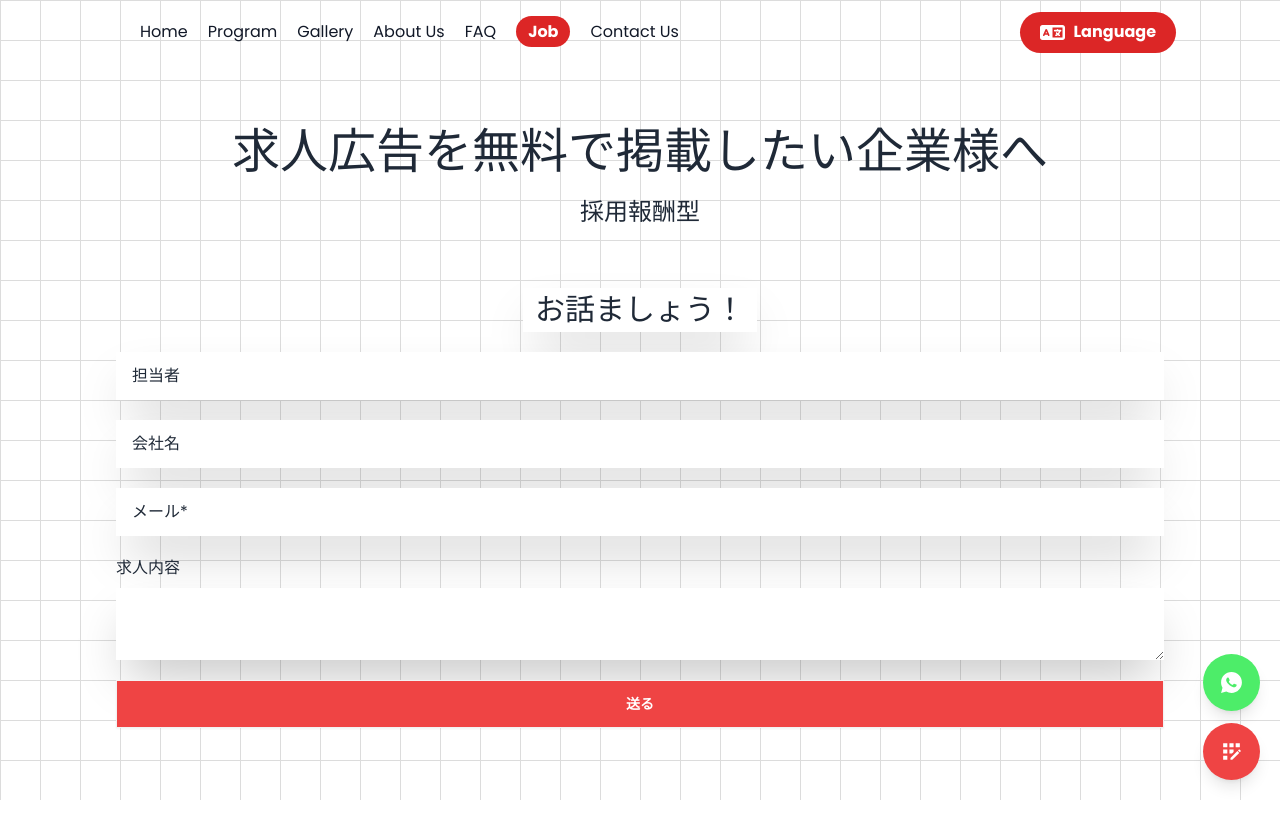
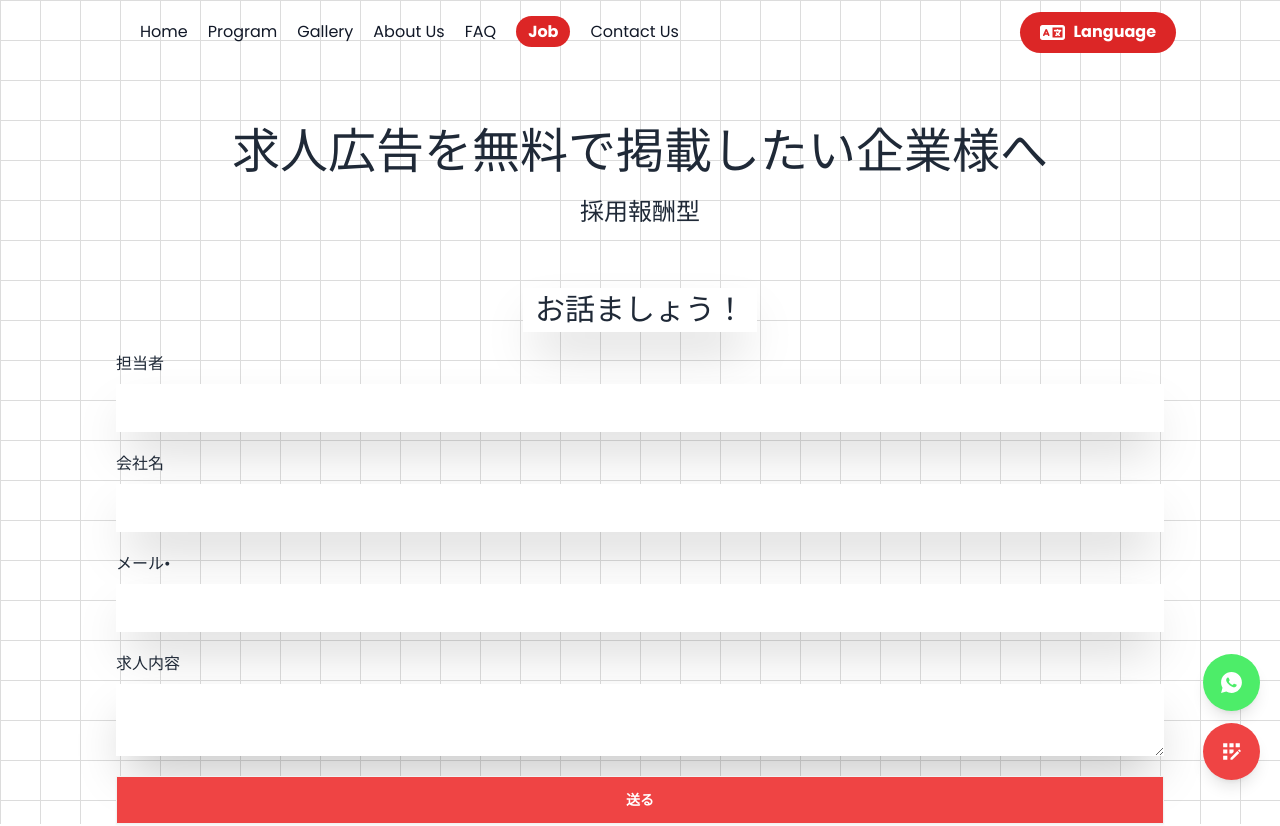
Before and after one commit to Ganesha-project/lpk-web, a Next.js app: page /job in a window 1280 px wide. Shown: the top 826 px of the page. Built offline with nearby package versions, Linux system fonts and the light colour scheme.

Commit message:
fix coloorr side maneu

```diff
--- a/src/Components/JobPage/FormJob.jsx
+++ b/src/Components/JobPage/FormJob.jsx
@@ -21,16 +21,18 @@ export const FormJob = () => {
                             className="flex flex-col gap-5 w-full"
                             method="POST"
                         >
-                            <label className="input shadow-2xl rounded-none border-none flex items-center gap-2">
-                                担当者
+                            <label htmlFor="1" className="-mb-3">担当者</label>
+                            <label id="1" className="input shadow-2xl rounded-none border-none flex items-center gap-2">
                                 <input type="text" name="担当者" className="grow" placeholder="" required />
                             </label>
-                            <label className="input shadow-2xl rounded-none border-none flex items-center gap-2">
-                                会社名
+
+                            <label htmlFor="2" className="-mb-3">会社名</label>
+                            <label id="2" className="input shadow-2xl rounded-none border-none flex items-center gap-2">
                                 <input type="email" name="会社名" className="grow" placeholder="" required />
                             </label>
-                            <label className="input shadow-2xl rounded-none border-none flex items-center gap-2">
-                                メール*
+
+                            <label htmlFor="3" className="-mb-3">メール•</label>
+                            <label id="3" className="input shadow-2xl rounded-none border-none flex items-center gap-2">
                                 <input type="number" name="メール*" className="grow" placeholder="" required />
                             </label>
                             <p className="-mb-3">
--- a/src/Components/Navbar.jsx
+++ b/src/Components/Navbar.jsx
@@ -28,13 +28,13 @@ export const Navbar = () => {
     }, []);
     return (
         <>
-            <div className={`navbar ${isScrolled ? "bg-[#00000076] backdrop-blur-lg !text-white" : "bg-transparent lg:text-gray-800"} ${specialPath ? "!text-white" : "text-gray-800"} ${noBannerPath ? 'text-slate-900' : ''} ${homePath ? "text-white lg:text-gray-900" : "text-gray-900"} duration-300 ease-in-out fixed z-50`}>
+            <div className={`navbar ${isScrolled ? "bg-[#00000076] backdrop-blur-lg !text-white" : "bg-transparent lg:text-gray-800"} ${specialPath ? "!text-white" : "text-gray-800"} ${noBannerPath ? 'text-slate-900' : ''} ${homePath ? "text-white lg:text-gray-900" : ""} duration-300 ease-in-out fixed z-50`}>
                 <div className="navbar-start lg:pl-24">
                     <div className="dropdown">
                         <div className="drawer">
                             <input id="my-drawer" type="checkbox" className="drawer-toggle" />
                             <div tabIndex={0} role="button" className="drawer-content btn btn-ghost btn-circle lg:hidden">
-                                <label htmlFor="my-drawer" className="drawer-button"><HiMenuAlt2 size={25} className={`${noBannerPath && isScrolled ? 'text-white' : 'text-slate-900'} ${specialPath ? "text-white" : ""} ${homePath ? 'lg:text-gray-800 text-white': ''}`} /></label>
+                                <label htmlFor="my-drawer" className="drawer-button"><HiMenuAlt2 size={25} className={`${noBannerPath && isScrolled ? 'text-white' : 'text-slate-900'} ${specialPath ? "text-white" : ""} ${homePath ? "text-white" : ""}`} /></label>
                             </div>
                             <div className="drawer-side z-[60]">
                                 <label htmlFor="my-drawer" aria-label="close sidebar" className="drawer-overlay"></label>
@@ -81,14 +81,14 @@ export const Navbar = () => {
                                     </li>
                                     <li>
                                         <Link
-                                            className={path === '/faq' ? 'text-white bg-red-600 text-center rounded-full font-bold' : ''}
+                                            className={path === '/faq' ? 'text-red-600 font-bold' : ''}
                                             href={"faq"}>
                                             FAQ
                                         </Link>
                                     </li>
                                     <li>
                                         <Link
-                                            className={path === '/job' ? 'text-white bg-red-600 text-center rounded-full font-bold' : ''}
+                                            className={path === '/job' ? 'text-red-600 font-bold' : ''}
                                             href={"job"}>
                                             Job
                                         </Link>
```
